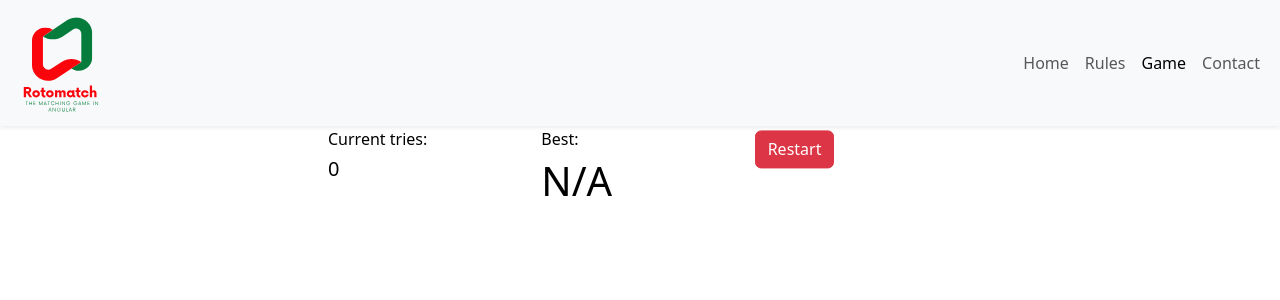
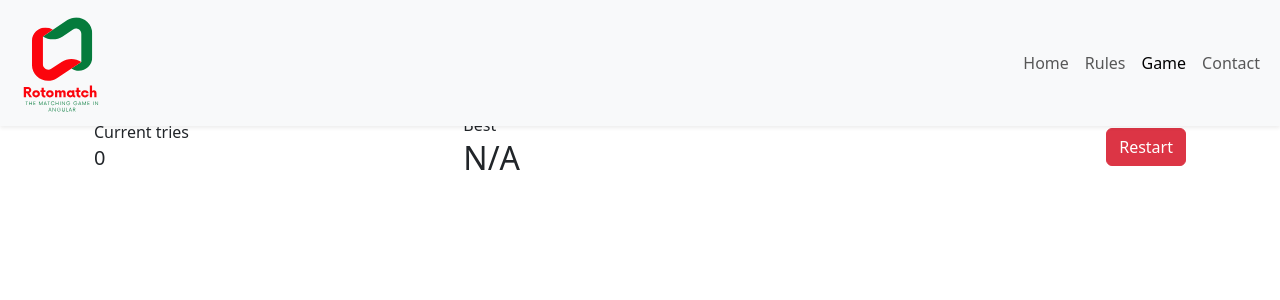
Before and after one commit to APorkolab/Rotomatch, an Angular app: page /game in a window 1280 px wide. Shown: the top 300 px of the page. Built offline with nearby package versions, Linux system fonts and the light colour scheme.

Commit message:
Fix logic.

```diff
--- a/package.json
+++ b/package.json
@@ -25,6 +25,7 @@
     "@angular/platform-browser-dynamic": "^19.2.14",
     "@angular/router": "^19.2.14",
     "bootstrap": "^5.3.3",
+    "fix": "^0.0.6",
     "font-awesome": "^4.7.0",
     "ngx-bootstrap": "^19.0.0",
     "ngx-toastr": "^19.0.0",
--- a/src/app/model/card.ts
+++ b/src/app/model/card.ts
@@ -5,5 +5,5 @@ export class Card {
   icon: string = '';
   flipped: boolean = false;
   matched: boolean = false;
-
+  backColor?: string;
 }
--- a/src/app/page/game/game.component.html
+++ b/src/app/page/game/game.component.html
@@ -1,47 +1,88 @@
-<table class="table table-borderless table-responsive col-12 position-absolute top-30 start-50 translate-middle mt-5">
-	<tbody>
-		<tr>
-			<td class="col-4">
-				<h6>Current tries:</h6>
-				<h5>{{ score$ | async }}</h5>
-			</td>
-			<td class="col-4">
-				<h6>Best:</h6>
-				<h1>{{ getBestScoreForCurrentDeck() || 'N/A' }}</h1>
-			</td>
-			<td class="col-4">
-				<button type="button" class="btn btn-danger" (click)="openModal(confirmModal)">Restart</button>
-			</td>
-		</tr>
-	</tbody>
-</table>
-<br>
-<br>
-<br>
-<section class="cardContainer" [class.disabled]="(isProcessing$ | async)">
-	<div class="card-flipper"
-         *ngFor="let card of (cardList$ | async); trackBy: trackByCardId"
-         [class.flipped]="card.flipped"
-         (click)="revealCard(card)">
-		<div class="card card-front" [ngClass]="{'card-matched': card.matched}">
-			<img src="{{card.icon}}" alt="icon of the card">
-		</div>
-		<div class="card card-back"></div>
-	</div>
+<!-- FEJLÉC / STATOK -->
+<div class="container py-3">
+  <div class="row align-items-center g-3">
+    <div class="col-12 col-md-4">
+      <h6 class="mb-1">Current tries</h6>
+      <h5 class="mb-0">{{ (score$ | async) ?? 0 }}</h5>
+    </div>
+
+    <div class="col-12 col-md-4">
+      <h6 class="mb-1">Best</h6>
+      <h1 class="h2 mb-0">{{ getBestScoreForCurrentDeck() || "N/A" }}</h1>
+    </div>
+
+    <div class="col-12 col-md-4 text-md-end">
+      <button
+        type="button"
+        class="btn btn-danger"
+        (click)="openModal(confirmModal)"
+        [disabled]="(isProcessing$ | async) === true"
+        aria-label="Restart game"
+      >
+        Restart
+      </button>
+    </div>
+  </div>
+</div>
+
+<!-- JÁTÉKTÉR -->
+<section
+  class="cardContainer"
+  [class.disabled]="(isProcessing$ | async) === true"
+  [attr.aria-busy]="isProcessing$ | async"
+  aria-live="polite"
+>
+  <div
+    class="card-flipper"
+    *ngFor="let card of cardList$ | async; trackBy: trackByCardId"
+    [class.flipped]="card.flipped"
+    [class.card-matched]="card.matched"
+    (click)="revealCard(card)"
+    role="button"
+    tabindex="0"
+    [attr.aria-pressed]="card.flipped"
+    [attr.aria-label]="card.flipped ? card.name || 'Face-down card' : 'Card'"
+  >
+    <!-- ELŐLAP -->
+    <div class="card card-back">
+      <img
+        [src]="card.icon"
+        [alt]="card.name || 'card icon'"
+        class="img-fluid"
+        draggable="false"
+      />
+    </div>
+
+    <!-- HÁTLAP – közös random szín minden leosztáskor -->
+    <div
+      class="card card-front"
+      [style.backgroundColor]="card.backColor || '#888888'"
+    ></div>
+  </div>
 </section>
 
+<!-- MODAL -->
 <ng-template #confirmModal>
   <div class="modal-header">
-    <h4 class="modal-title pull-left">Begin a new game?</h4>
-    <button type="button" class="btn-close close pull-right" aria-label="Close" (click)="modalRef?.hide()">
-      <span aria-hidden="true" class="visually-hidden">&times;</span>
+    <h4 class="modal-title">Begin a new game?</h4>
+    <button
+      type="button"
+      class="btn-close"
+      aria-label="Close"
+      (click)="modalRef?.hide()"
+    ></button>
+  </div>
+
+  <div class="modal-body">
+    If you click “New game”, your current progress will be lost.
+  </div>
+
+  <div class="modal-footer">
+    <button type="button" class="btn btn-secondary" (click)="modalRef?.hide()">
+      Close
+    </button>
+    <button type="button" class="btn btn-primary" (click)="restartGame()">
+      New game
     </button>
   </div>
-  <div class="modal-body">
-    If you click 'yes', your current progress will be lost.
-  </div>
-  <div class="modal-footer">
-    <button type="button" class="btn btn-secondary" (click)="modalRef?.hide()">Close</button>
-    <button type="button" class="btn btn-primary" (click)="restartGame()">New game</button>
-  </div>
 </ng-template>
--- a/src/app/page/game/game.component.scss
+++ b/src/app/page/game/game.component.scss
@@ -26,7 +26,7 @@
   height: 100%;
   width: 100%;
   border-radius: 12px;
-  box-shadow: 0 4px 8px rgba(0,0,0,0.2);
+  box-shadow: 0 4px 8px rgba(0, 0, 0, 0.2);
   position: absolute;
   top: 0;
   left: 0;
@@ -37,18 +37,17 @@
 }
 
 .card-front {
-  background-color: #ffffff;
+  background-image: url("../../../assets/images/rotomatch-logo.svg");
   z-index: 2;
   /* Front face is initially visible */
   transform: rotateY(0deg);
 }
 
 .card-back {
-  background-image: url('../../../assets/images/rotomatch-logo.svg');
   background-size: 60%;
   background-repeat: no-repeat;
   background-position: center;
-  background-color: #e0e0e0;
+  background-color: #8888;
   /* Back face is initially hidden */
   transform: rotateY(180deg);
 }
--- a/src/app/service/game-logic.service.ts
+++ b/src/app/service/game-logic.service.ts
@@ -1,13 +1,13 @@
+import { HttpClient } from '@angular/common/http';
 import { Injectable } from '@angular/core';
+import { Router } from '@angular/router';
 import { BehaviorSubject, Subject } from 'rxjs';
 import { Card } from '../model/card';
+import { GameStateService } from './game-state.service';
 import { NotificationService } from './notification.service';
-import { Router } from '@angular/router';
-import { GameStateService } from './game-state.service';
-import { HttpClient } from '@angular/common/http';
 
 @Injectable({
-  providedIn: 'root'
+  providedIn: 'root',
 })
 export class GameLogicService {
   private cardList = new BehaviorSubject<Card[]>([]);
@@ -33,7 +33,7 @@ export class GameLogicService {
     private notification: NotificationService,
     private router: Router,
     private data: GameStateService,
-    private http: HttpClient
+    private http: HttpClient,
   ) {
     this.loadAllCards();
   }
@@ -45,19 +45,28 @@ export class GameLogicService {
       },
       error: (err) => {
         console.error('Failed to load card data', err);
-        this.notification.showError('Could not load game assets. Please refresh the page.', 'Error');
-      }
+        this.notification.showError(
+          'Could not load game assets. Please refresh the page.',
+          'Error',
+        );
+      },
     });
   }
 
   public newGame(deckSize: number): void {
     if (this.allCards.length === 0) {
-        this.notification.showError('Game data is not loaded yet. Please wait a moment.', 'Matching Game');
-        return;
+      this.notification.showError(
+        'Game data is not loaded yet. Please wait a moment.',
+        'Matching Game',
+      );
+      return;
     }
     this.deckSize = deckSize;
     if (!this.isValidDeckSize(this.deckSize)) {
-      this.notification.showError('There is no valid data for deck size. Please, reset the application.', 'Matching Game');
+      this.notification.showError(
+        'There is no valid data for deck size. Please, reset the application.',
+        'Matching Game',
+      );
       this.router.navigate(['/']);
       return;
     }
@@ -75,7 +84,7 @@ export class GameLogicService {
     }
 
     const currentCards = this.cardList.value;
-    const cardInDeck = currentCards.find(c => c.id === selectedCard.id);
+    const cardInDeck = currentCards.find((c) => c.id === selectedCard.id);
 
     if (cardInDeck && !cardInDeck.flipped) {
       cardInDeck.flipped = true;
@@ -91,25 +100,46 @@ export class GameLogicService {
   }
 
   private isValidDeckSize(deckSize: number): boolean {
-    return deckSize > 0 && deckSize % 2 === 0 && deckSize <= this.allCards.length * 2;
+    return (
+      deckSize > 0 && deckSize % 2 === 0 && deckSize <= this.allCards.length * 2
+    );
   }
 
   private shuffleCards(deckSize: number): void {
     let selectedCards: Card[] = [];
     const availableCards = [...this.allCards];
 
+    const backColor = this.getRandomColor();
+
     for (let i = 0; i < deckSize / 2; i++) {
-      const card = { ...availableCards[i % availableCards.length] };
+      const card = {
+        ...availableCards[i % availableCards.length],
+        backColor: backColor,
+      };
       selectedCards.push(card);
-      selectedCards.push({ ...card, id: (card.id as number) + 10000 });
+      selectedCards.push({
+        ...card,
+        id: (card.id as number) + 10000,
+        backColor: backColor,
+      });
     }
 
+    // shuffle
     for (let i = selectedCards.length - 1; i > 0; i--) {
       const randomIndex = Math.floor(Math.random() * (i + 1));
-      [selectedCards[i], selectedCards[randomIndex]] = [selectedCards[randomIndex], selectedCards[i]];
+      [selectedCards[i], selectedCards[randomIndex]] = [
+        selectedCards[randomIndex],
+        selectedCards[i],
+      ];
     }
 
-    this.cardList.next(selectedCards.map(card => ({ ...card, flipped: false, matched: false })));
+    this.cardList.next(
+      selectedCards.map((card) => ({
+        ...card,
+        flipped: false,
+        matched: false,
+      })),
+    );
     this.data.changeNewGameWanted(false);
   }
 
@@ -128,7 +158,7 @@ export class GameLogicService {
   }
 
   private setCardsToMatched(card1: Card, card2: Card): void {
-    const currentCards = this.cardList.value.map(card => {
+    const currentCards = this.cardList.value.map((card) => {
       if (card.id === card1.id || card.id === card2.id) {
         return { ...card, matched: true, flipped: true };
       }
@@ -142,8 +172,11 @@ export class GameLogicService {
 
   private flipCardsBack(): void {
     setTimeout(() => {
-      const currentCards = this.cardList.value.map(card => {
-        if (!card.matched && (card.id === this.twoCard[0].id || card.id === this.twoCard[1].id)) {
+      const currentCards = this.cardList.value.map((card) => {
+        if (
+          !card.matched &&
+          (card.id === this.twoCard[0].id || card.id === this.twoCard[1].id)
+        ) {
           return { ...card, flipped: false };
         }
         return card;
@@ -160,10 +193,13 @@ export class GameLogicService {
   }
 
   private checkGameStatus(): void {
-    const allMatched = this.cardList.value.every(card => card.matched);
+    const allMatched = this.cardList.value.every((card) => card.matched);
     if (allMatched && this.cardList.value.length > 0) {
       this.gameWon.next();
-      this.notification.showSuccess('You have won! Click the restart button for a new game.', 'Matching Game');
+      this.notification.showSuccess(
+        'You have won! Click the restart button for a new game.',
+        'Matching Game',
+      );
       this.updateBestResult(this.score.value);
     }
   }
@@ -172,7 +208,10 @@ export class GameLogicService {
 
   private updateBestResult(currentResult: number): void {
     const bestResults = this.loadBestResults();
-    if (currentResult > 0 && currentResult < (bestResults[this.deckSize] || Infinity)) {
+    if (
+      currentResult > 0 &&
+      currentResult < (bestResults[this.deckSize] || Infinity)
+    ) {
       bestResults[this.deckSize] = currentResult;
       this.saveBestResults(bestResults);
     }
@@ -201,4 +240,12 @@ export class GameLogicService {
   private localStorageClear(): void {
     localStorage.removeItem('cards');
   }
+  private getRandomColor(): string {
+    const letters = '0123456789ABCDEF';
+    let color = '#';
+    for (let i = 0; i < 6; i++) {
+      color += letters[Math.floor(Math.random() * 16)];
+    }
+    return color;
+  }
 }
```
Also changed, not shown: 1 other file (tests, documents, lock files or other folders). Lines whose indentation alone changed are shown as unchanged.
